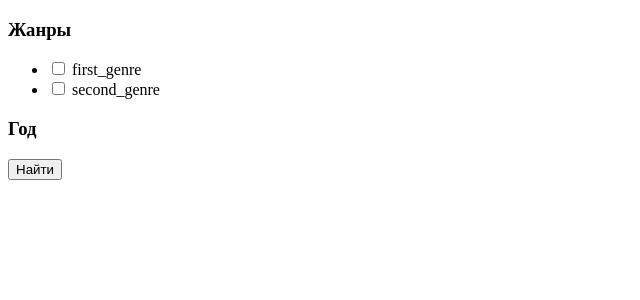
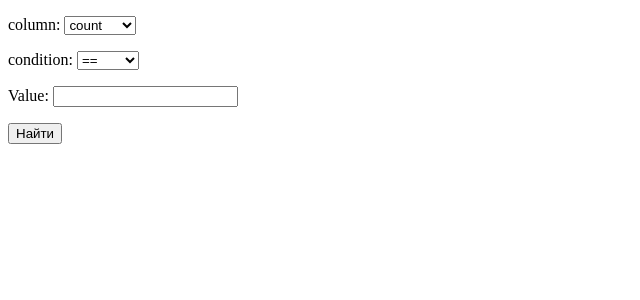
Before and after one commit to Tyrannozavr/filter_ajax, a Django app: page / in a window 1280 px wide. Shown: the top 300 px of the page, without its empty margins (0-640 px from the left). Run offline with Django 4.2, Linux system fonts and the light colour scheme; data comes from the database, SQL or seed files in the repository; some libraries are stand-ins or nearby versions.

Commit message:
changed form

```diff
--- a/templates/filter/index.html
+++ b/templates/filter/index.html
@@ -6,33 +6,41 @@
     <title>Title</title>
 </head>
 <body>
+
 <form action="{% url 'json_filter' %}" method="get" name="filter">
-    <div class="left-side my-4">
-        <h3 class="sear-head editContent">Жанры</h3>
-        <ul class="w3layouts-box-list">
-            {% for genre in genres %}
-                <li class="editContent">
-                    <input type="checkbox" class="checked" name="genre" value="{{ genre.id }}">
-                    <span class="span editContent">{{ genre.name }}</span>
-                </li>
-            {% endfor %}
-        </ul>
-    </div>
-    <!-- // preference -->
-    <!-- discounts -->
+        <p>
+    <label for="id_title">column:</label>
+    <select name="title" id="id_title">
+  <option value="">---------</option>
 
-    <div class="left-side">
-        <h3 class="sear-head editContent">Год</h3>
-        <ul class="w3layouts-box-list">
-            {% for movie in view.get_years %}
-                <li class="editContent">
-                    <input type="checkbox" class="checked" name="year" value="{{ movie.year }}">
-                    <span class="span editContent">{{ movie.year }}</span>
-                </li>
-            {% endfor %}
-        </ul>
-    </div>
-    <button type="submit">Найти</button>
+  <option value="1">title</option>
+
+  <option value="2" selected>count</option>
+
+  <option value="3">distance</option>
+
+</select></p>
+    <p>
+    <label for="id_count">condition:</label>
+    <select name="count" id="id_count">
+  <option value="">---------</option>
+
+  <option value="1">&gt;</option>
+
+  <option value="2">&lt;</option>
+
+  <option value="3" selected>==</option>
+
+  <option value="4">in</option>
+</select>
+  </p>
+
+  <p>
+    <label for="id_distance">Value:</label>
+    <input type="text" name="value" id="id_distance">
+
+  </p>
+        <button type="submit">Найти</button>
 </form>
 
 {% block movie %}
```
